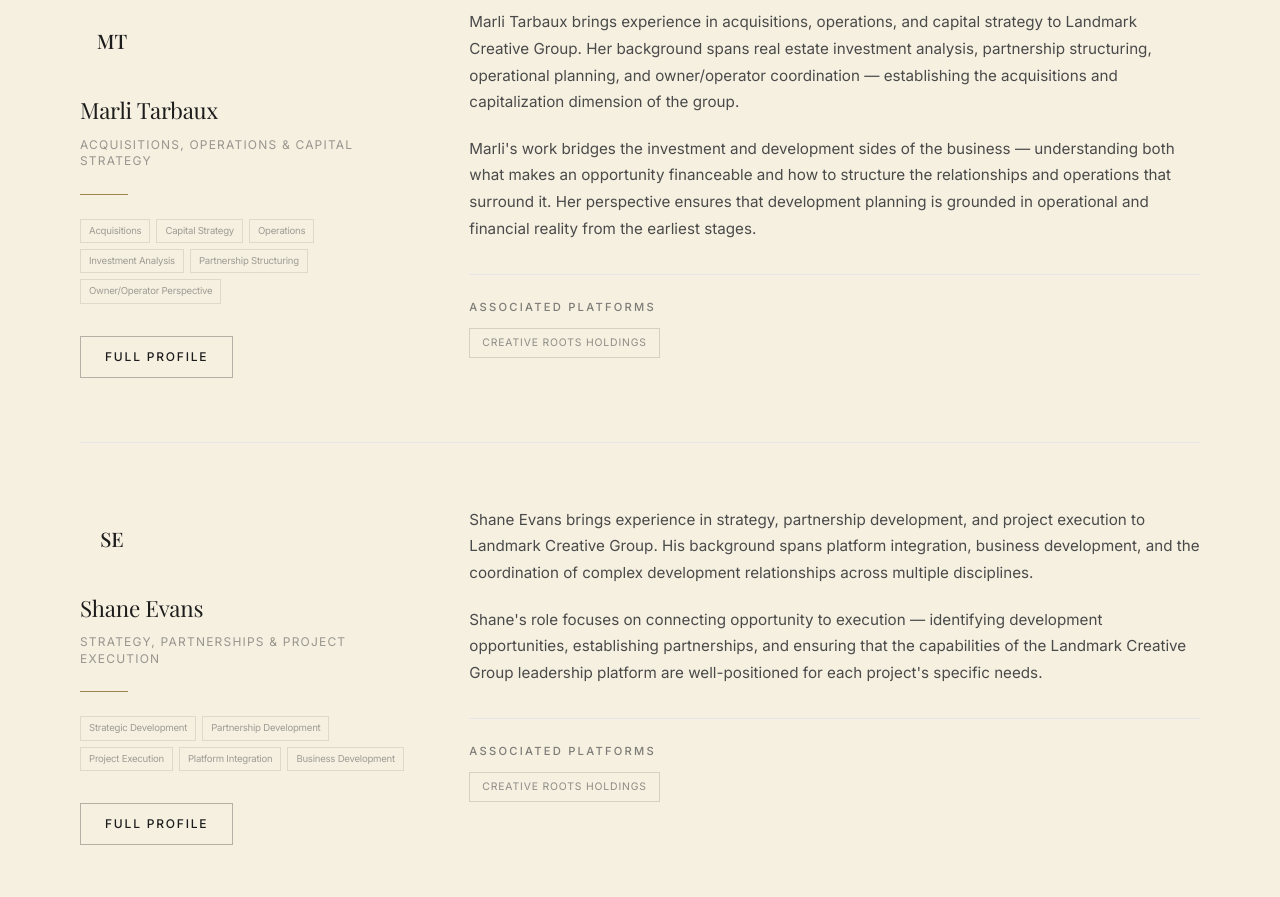
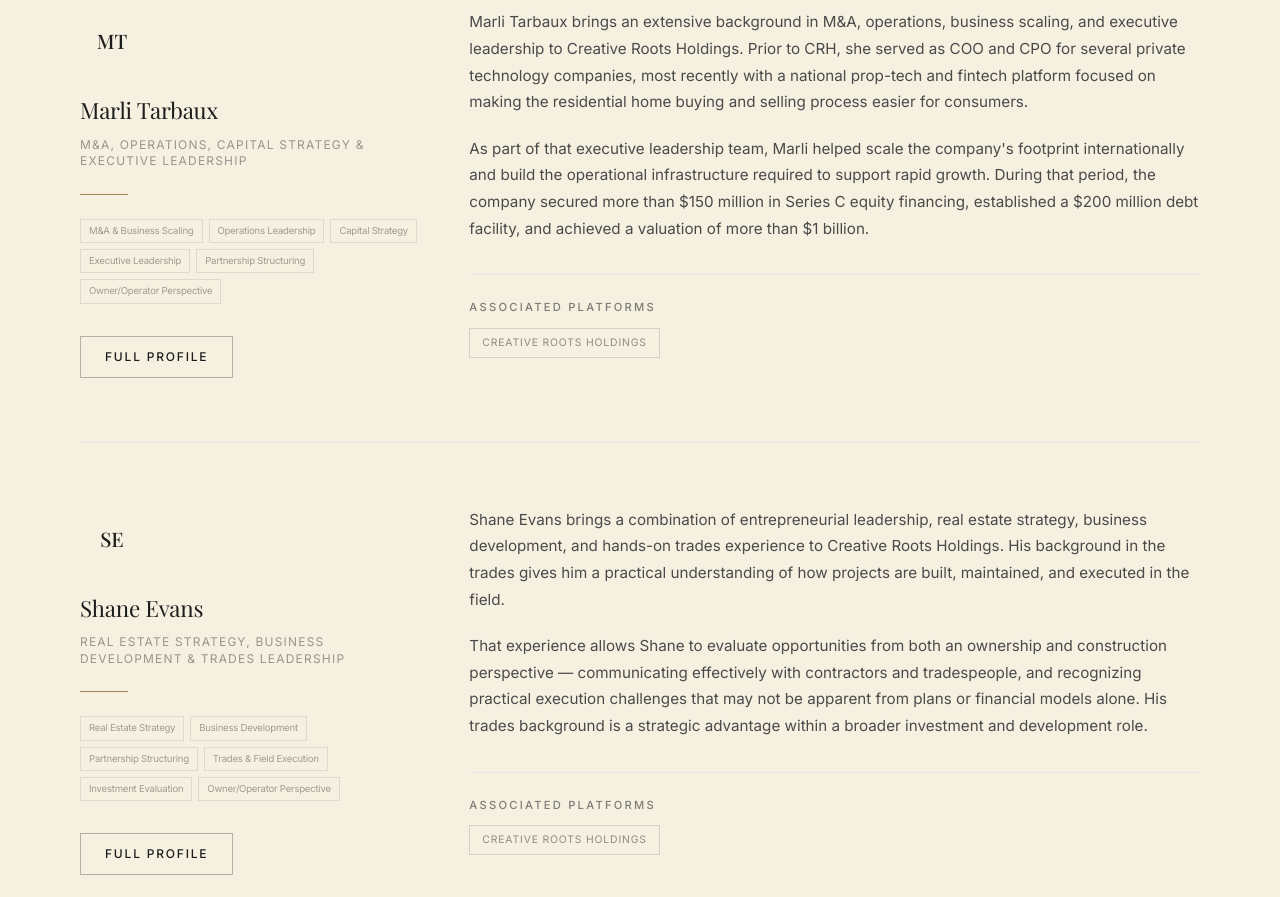
Before and after one commit to ShaneCRH/LCG-Website, a Next.js app: page /leadership in a window 1280 px wide. Shown: the part 2620-3517 px from the top of the page. Built offline with nearby package versions, Linux system fonts and the light colour scheme; a web font is replaced by a local one.

Commit message:
Update Marli Tarbaux and Shane Evans bios with accurate background

```diff
--- a/src/data/leadership.ts
+++ b/src/data/leadership.ts
@@ -60,20 +60,20 @@ export const leadership: Leader[] = [
     id: "marli-tarbaux",
     imageUrl: "/headshots/marli-tarbaux.webp",
     name: "Marli Tarbaux",
-    title: "Acquisitions, Operations & Capital Strategy",
-    shortTitle: "Acquisitions & Capital Strategy",
+    title: "M&A, Operations, Capital Strategy & Executive Leadership",
+    shortTitle: "Operations & Capital Strategy",
     focus: [
-      "Acquisitions",
+      "M&A & Business Scaling",
+      "Operations Leadership",
       "Capital Strategy",
-      "Operations",
-      "Investment Analysis",
+      "Executive Leadership",
       "Partnership Structuring",
       "Owner/Operator Perspective",
     ],
     bio: [
-      "Marli Tarbaux brings experience in acquisitions, operations, and capital strategy to Landmark Creative Group. Her background spans real estate investment analysis, partnership structuring, operational planning, and owner/operator coordination — establishing the acquisitions and capitalization dimension of the group.",
-      "Marli's work bridges the investment and development sides of the business — understanding both what makes an opportunity financeable and how to structure the relationships and operations that surround it. Her perspective ensures that development planning is grounded in operational and financial reality from the earliest stages.",
-      "Through Creative Roots Holdings LLC, Marli brings an owner/operator lens to project evaluation, capital strategy, and partnership development.",
+      "Marli Tarbaux brings an extensive background in M&A, operations, business scaling, and executive leadership to Creative Roots Holdings. Prior to CRH, she served as COO and CPO for several private technology companies, most recently with a national prop-tech and fintech platform focused on making the residential home buying and selling process easier for consumers.",
+      "As part of that executive leadership team, Marli helped scale the company's footprint internationally and build the operational infrastructure required to support rapid growth. During that period, the company secured more than $150 million in Series C equity financing, established a $200 million debt facility, and achieved a valuation of more than $1 billion.",
+      "Marli brings that same operating discipline to real estate. One of her defining strengths is the ability to move between high-level strategy and detailed execution — translating an opportunity into an executable business plan, and building the systems and relationships required to move a project forward.",
     ],
     platforms: ["creative-roots-holdings"],
   },
@@ -81,19 +81,20 @@ export const leadership: Leader[] = [
     id: "shane-evans",
     imageUrl: "/headshots/shane-evans.webp",
     name: "Shane Evans",
-    title: "Strategy, Partnerships & Project Execution",
-    shortTitle: "Strategy & Partnerships",
+    title: "Real Estate Strategy, Business Development & Trades Leadership",
+    shortTitle: "Strategy & Business Development",
     focus: [
-      "Strategic Development",
-      "Partnership Development",
-      "Project Execution",
-      "Platform Integration",
+      "Real Estate Strategy",
       "Business Development",
+      "Partnership Structuring",
+      "Trades & Field Execution",
+      "Investment Evaluation",
+      "Owner/Operator Perspective",
     ],
     bio: [
-      "Shane Evans brings experience in strategy, partnership development, and project execution to Landmark Creative Group. His background spans platform integration, business development, and the coordination of complex development relationships across multiple disciplines.",
-      "Shane's role focuses on connecting opportunity to execution — identifying development opportunities, establishing partnerships, and ensuring that the capabilities of the Landmark Creative Group leadership platform are well-positioned for each project's specific needs.",
-      "Through Creative Roots Holdings LLC, Shane is engaged in the capitalization, partnership, and strategic development dimensions that shape the group's project pipeline and market positioning.",
+      "Shane Evans brings a combination of entrepreneurial leadership, real estate strategy, business development, and hands-on trades experience to Creative Roots Holdings. His background in the trades gives him a practical understanding of how projects are built, maintained, and executed in the field.",
+      "That experience allows Shane to evaluate opportunities from both an ownership and construction perspective — communicating effectively with contractors and tradespeople, and recognizing practical execution challenges that may not be apparent from plans or financial models alone. His trades background is a strategic advantage within a broader investment and development role.",
+      "Shane works closely with Marli in evaluating investments, developing project strategies, structuring partnerships, and expanding the Creative Roots platform. He is able to work alongside general contractors, subcontractors, operators, and development partners with a practical understanding of construction sequencing, cost considerations, field conditions, and execution risk — providing an important bridge between the financial and operational strategy of a project and what is actually happening on the ground.",
     ],
     platforms: ["creative-roots-holdings"],
   },
```
